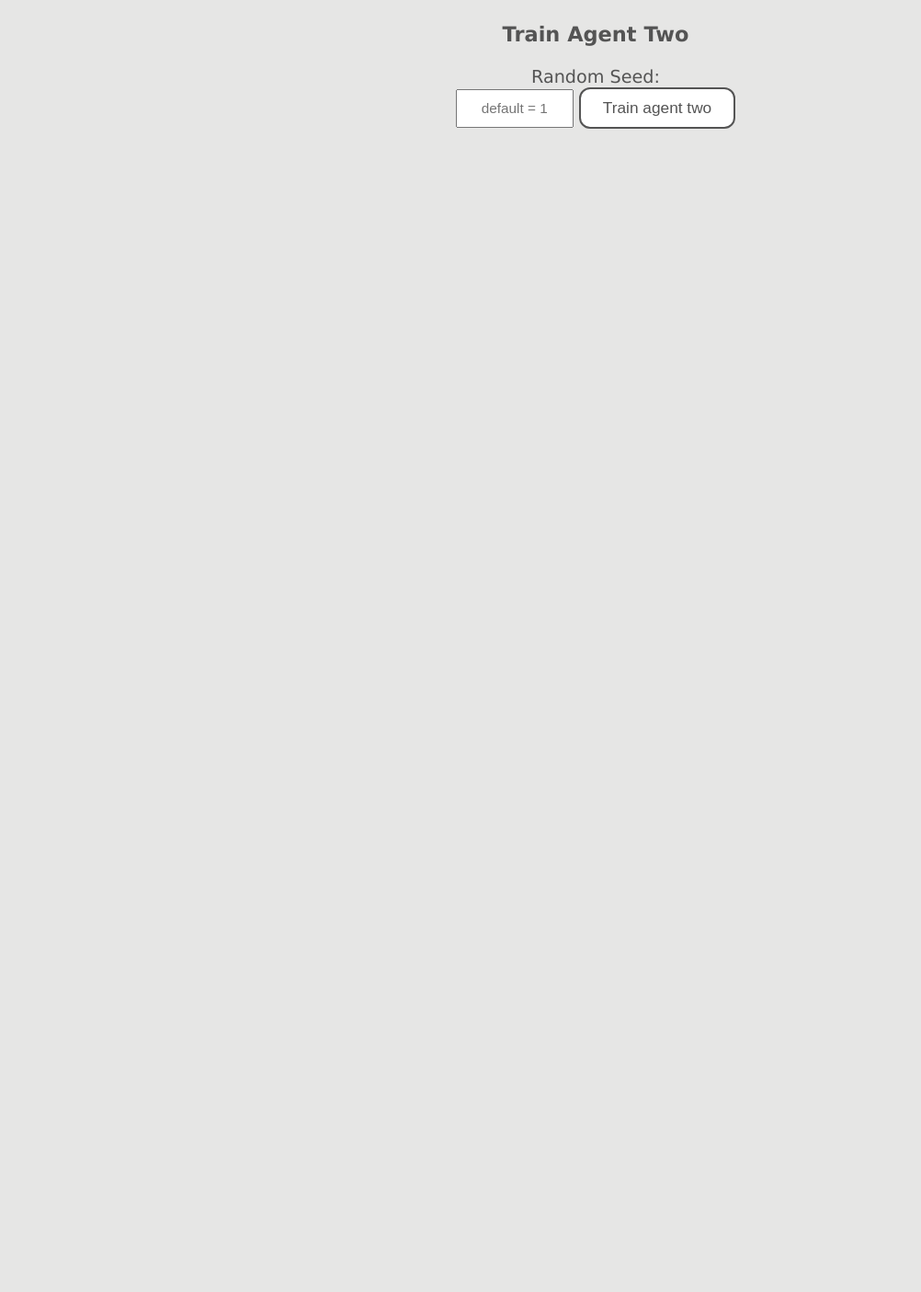
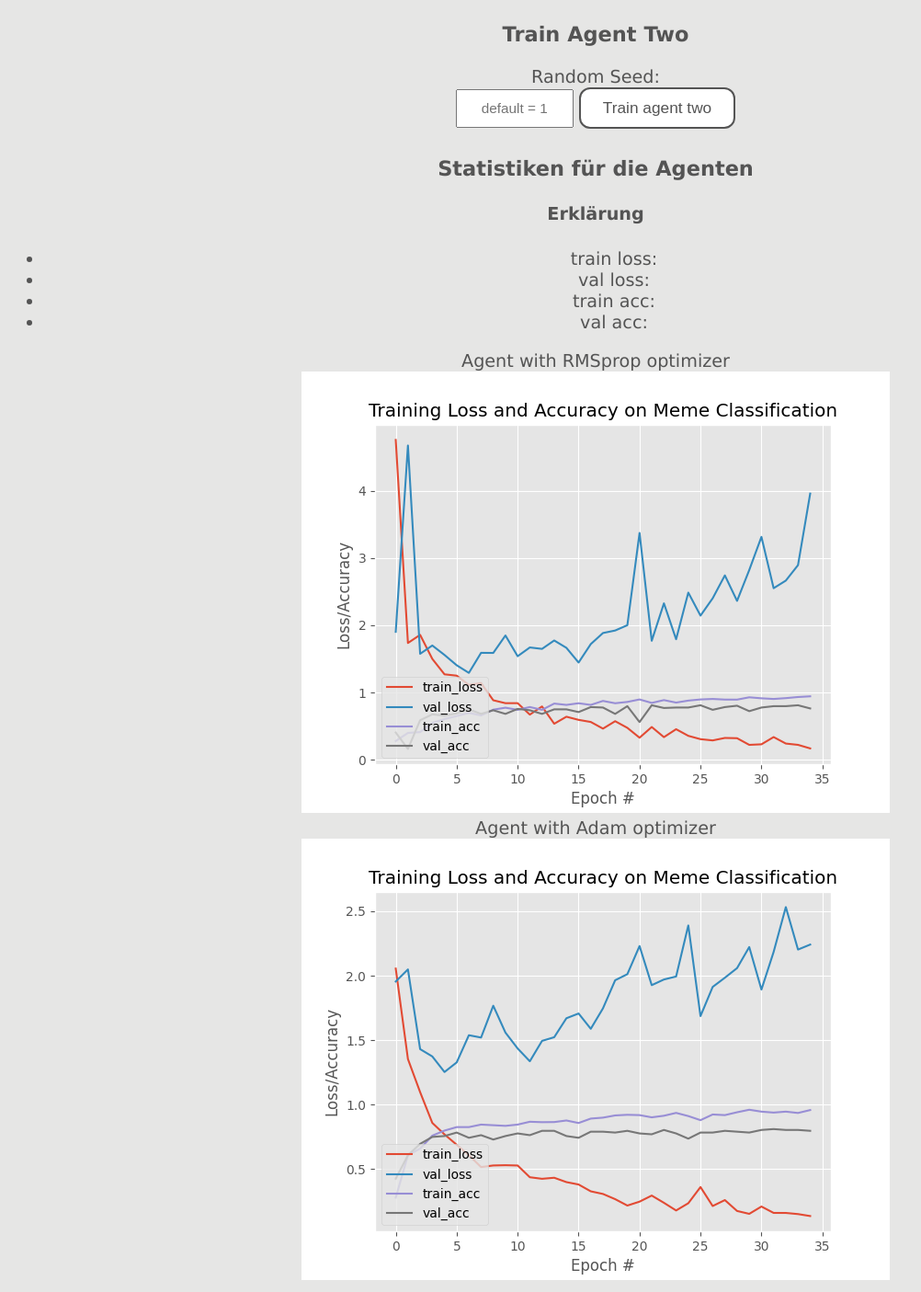
Before and after one commit to justTill/whatMemeAmI, a Django app: template project-one/main/view/templates/settings.html in a window 1280 px wide. Shown: the part 506-1911 px from the top of the page at 92% size, without its empty margins (0-1002 px from the left). Before the commit the page ends 646 px from the top, so only its background shows below. Run offline with Django 3.2, Linux system fonts and the light colour scheme; the template is opened without the code that fills it, so the values that code supplies are empty.

Commit message:
statistics are shown

```diff
--- /dev/null
+++ b/project-one/main/view/templates/components/statistics.html
@@ -0,0 +1,21 @@
+<div>
+    {% load static %}
+    <h3>Statistiken für die Agenten</h3>
+    <h4>Erklärung</h4>
+    <ul>
+        <li>train loss:</li>
+        <li>val loss:</li>
+        <li>train acc:</li>
+        <li>val acc:</li>
+    </ul>
+    <div>
+        Agent with RMSprop optimizer
+        <br>
+        <img src="{% static '/images/RMSprop_agent_plot.png' %}">
+    </div>
+    <div>
+        Agent with Adam optimizer
+        <br>
+        <img src="{% static '/images/Adam_agent_plot.png' %}">
+    </div>
+</div>
--- a/project-one/main/view/templates/settings.html
+++ b/project-one/main/view/templates/settings.html
@@ -4,4 +4,6 @@
     {% include 'templates/components/delete_images.html' %}
     {% include 'templates/components/train_agent_one.html' %}
     {% include 'templates/components/train_agent_two.html' %}
+    {% include 'templates/components/statistics.html' %}
+
 {% endblock %}
--- a/project-one/main/view/views/general_settings.py
+++ b/project-one/main/view/views/general_settings.py
@@ -25,7 +25,7 @@ def train_agent_one(request):
     random_seed = random_seed if random_seed else 1
     agent = aT.compile_neural_network_with_RMSprop()
     trained_agent = aT.train_agent(agent, random_seed, "main/trainedAgents/agent_RMSprop.h5")
-    aT.save_history_graph_to_disk(trained_agent, "main/trainedAgents/firstAgent_plot.png")
+    aT.save_history_graph_to_disk(trained_agent, "main/view/static/images/RMSprop_agent_plot.png")
     return HttpResponseRedirect(reverse('main:settings'))
 
 
@@ -34,7 +34,7 @@ def train_agent_two(request):
     random_seed = random_seed if random_seed else 1
     agent = aT.compile_neural_network_with_adam()
     trained_agent = aT.train_agent(agent, random_seed, "main/trainedAgents/agent_Adam.h5")
-    aT.save_history_graph_to_disk(trained_agent, "main/trainedAgents/firstAgent_plot.png")
+    aT.save_history_graph_to_disk(trained_agent, "main/view/static/images/adam_agent_plot.png")
     return HttpResponseRedirect(reverse('main:settings'))
 
 
```
Also changed, not shown: project-one/main/view/static/images/RMSprop_agent_plot.png (added), project-one/main/view/static/images/adam_agent_plot.png (added), 2 other files.
